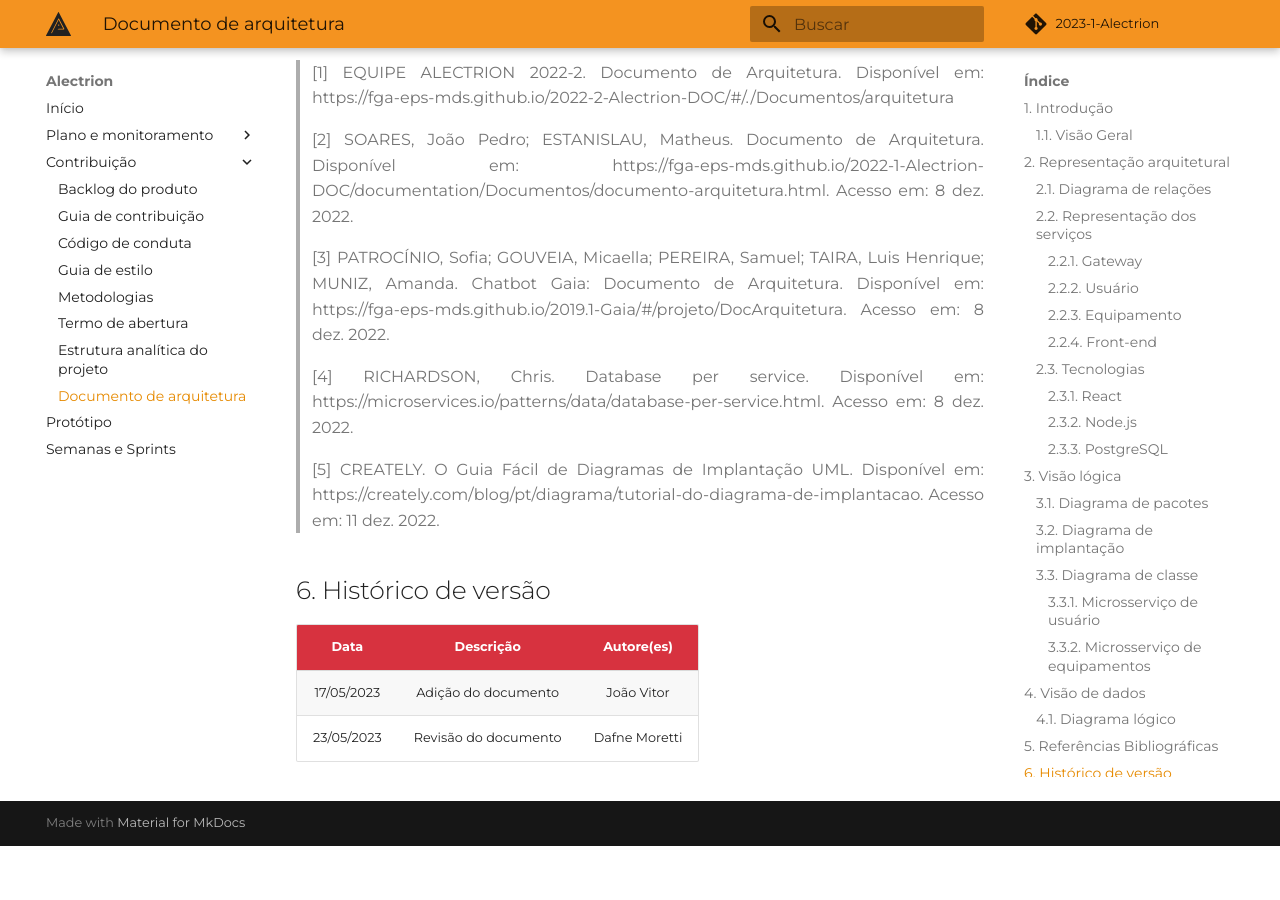
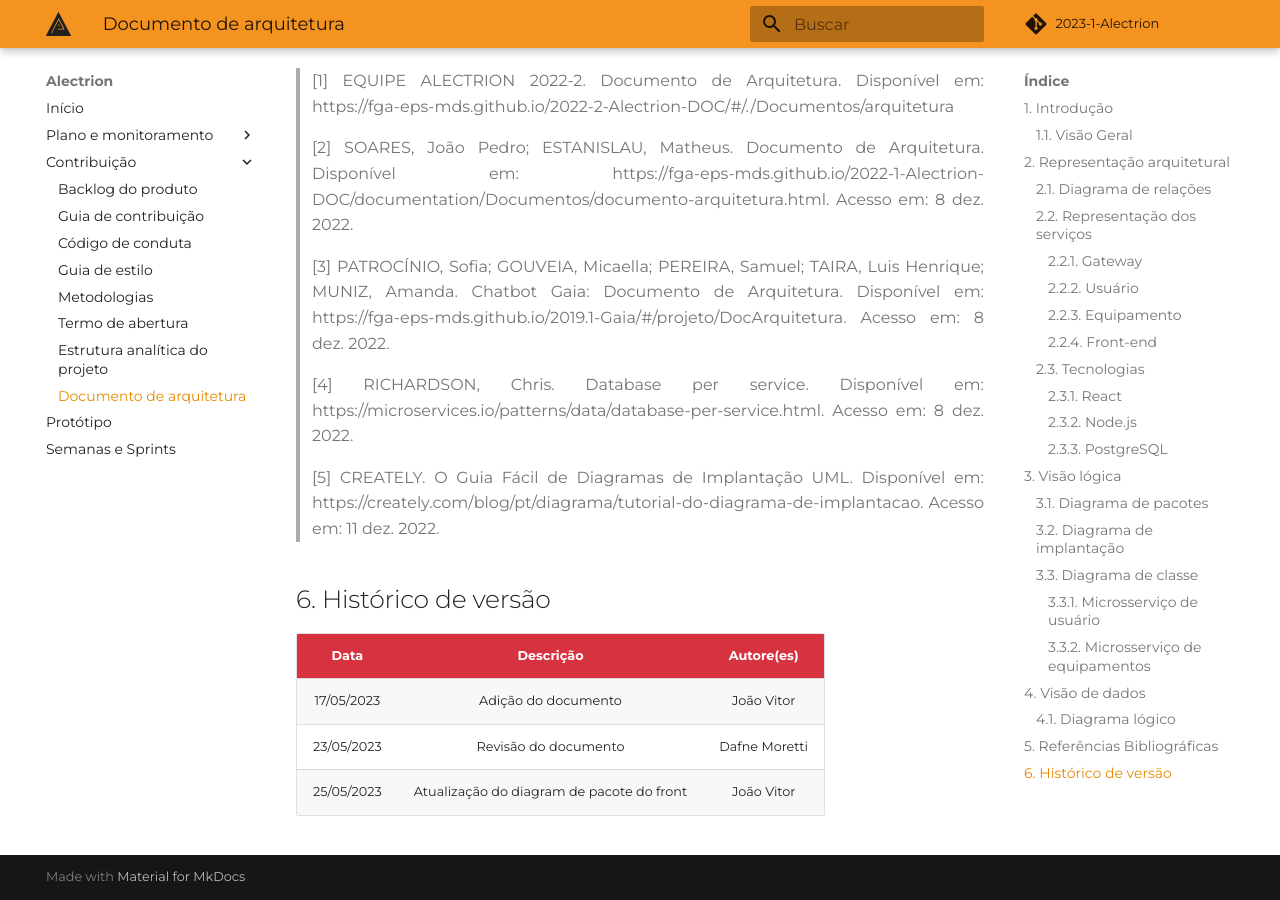
Before and after one commit to fga-eps-mds/2023-1-Alectrion-DOC, an MkDocs documentation site: the page built from docs/documentacao/arquitetura.md, in a window 1280 px wide and 900 px high, scrolled down 5985 px. Built offline with MkDocs 1.6.1 and Material for MkDocs 9.7.7, drawn with Linux system fonts in a browser that asks for light colours; some web fonts are replaced; comment, search, counter and statistics services are not loaded; before the commit the page ends 6831 px from its top, so only the background shows below that.

Commit message:
#22 refactor: atulização do diagrama de pacote do front

```diff
--- a/docs/documentacao/arquitetura.md
+++ b/docs/documentacao/arquitetura.md
@@ -81,3 +81,4 @@ O PostgreSQL é um sistema gerenciador de banco de dados relacionais de código
 |--------|-------------|--------------|
 | 17/05/2023 | Adição do documento | João Vitor |
 | 23/05/2023 | Revisão do documento | Dafne Moretti |
+| 25/05/2023 | Atualização do diagram de pacote do front | João Vitor |
```
Also changed, not shown: docs/assets/pacotes-frontend.png.
